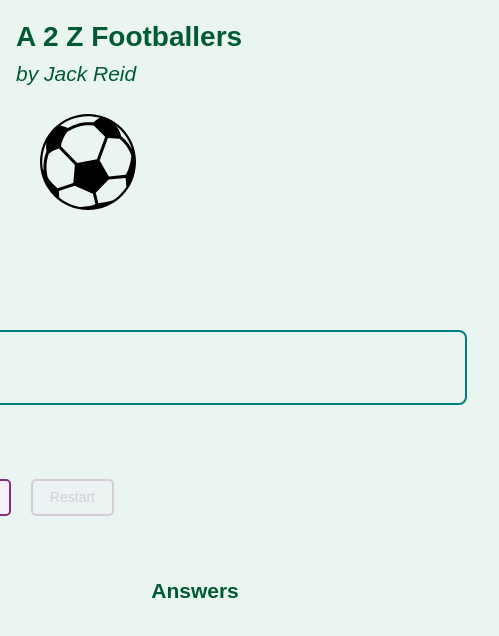
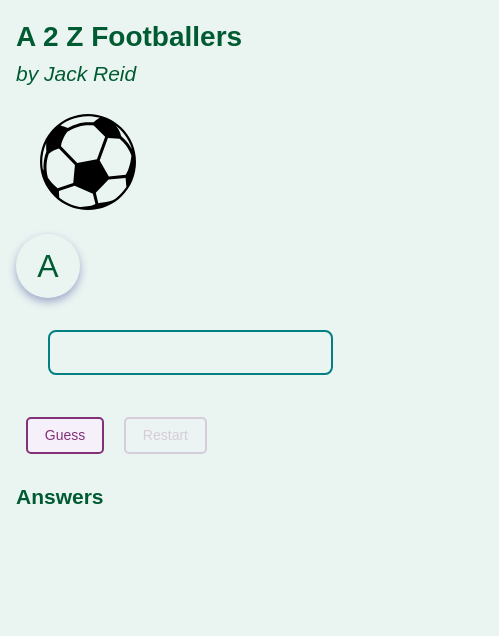
Before and after one commit to DavieReid/a2zfootballers, a React (Vite) app: page / in a window 390 px wide. Shown: the top 636 px of the page, 499 px wide, since content can reach past the window. Built offline with nearby package versions, Linux system fonts and the light colour scheme; a web font is replaced by a local one.

Commit message:
responsiveness

```diff
--- a/src/App.module.css
+++ b/src/App.module.css
@@ -11,7 +11,6 @@
   align-items: center;
   display: flex;
   flex-wrap: wrap;
-  align-self: center;
 }
 
 .main {
@@ -20,19 +19,19 @@
 }
 
 .answer {
-  font-size: 0.8rem;
   border-radius: 10px;
   min-width: 300px;
   text-align: left;
   display: flex;
   flex-direction: column;
+  font-weight: 100;
+  font-style: italic;
 }
 
 .answer-area {
   display: flex;
-  margin-left: auto;
+  flex-direction: column;
   margin-right: auto;
   flex-wrap: wrap;
   max-width: 75%;
-  overflow: auto;
 }
--- a/src/App.tsx
+++ b/src/App.tsx
@@ -104,17 +104,17 @@ function App() {
 							</Card>
 						</>
 					) : null}
-					<Card>
+					<div>
 						<Button onClick={handleClick} disabled={isComplete}>
 							Guess
 						</Button>
 						<Button onClick={handleRestart} disabled={currentLetter === "a"}>
 							Restart
 						</Button>
-					</Card>
+					</div>
 				</section>
 				<section className={styles["answer-area"]}>
-					<h2>Answers</h2>
+					<h1>Answers</h1>
 					<AnswerList>
 						{answers.map((answer) => (
 							<AnswerListOption key={answer.letter} answer={answer}>
--- a/src/components/AnswerList/AnswerList.module.css
+++ b/src/components/AnswerList/AnswerList.module.css
@@ -1,16 +1,25 @@
-.list{
+.list {
   list-style: none;
-    margin:0;
-    padding:0;
+  margin: 0;
+  padding: 0;
   display: flex;
   flex-wrap: wrap;
-    max-height: 60vh;
   flex-direction: column;
 }
 
-.option{
+.option {
   display: flex;
-    flex: 1 1 auto;
   gap: 1rem;
-    margin:1rem;
+  margin: 1rem;
+  flex-wrap: wrap;
+  animation: fade-in 0.5s ease-in;
 }
+
+@keyframes fade-in {
+  from {
+    opacity: 0;
+  } /* Starting state: hidden */
+  to {
+    opacity: 1;
+  } /* Ending state: fully visible */
+}
--- a/src/components/Input/Input.module.css
+++ b/src/components/Input/Input.module.css
@@ -27,8 +27,7 @@
 
 .root {
   background-color: var(--app-background-color);
-  min-width: 500px;
-  padding: 20px;
+
   border-radius: 8px;
   border: 2px solid var(--app-accent);
   font-size: 1.5em;
@@ -40,3 +39,42 @@
 .root:not(.shake):focus-visible {
   border: 2px dashed var(--app-accent);
 }
+
+@media only screen and (max-width: 600px) {
+  .root {
+    min-width: auto;
+    padding: 5px;
+  }
+}
+
+/* Small devices (portrait tablets and large phones, 600px and up) */
+@media only screen and (min-width: 600px) {
+  .root {
+    min-width: auto;
+    padding: 5px;
+  }
+}
+
+/* Medium devices (landscape tablets, 768px and up) */
+@media only screen and (min-width: 768px) {
+  .root {
+    min-width: auto;
+    padding: 5px;
+  }
+}
+
+/* Large devices (laptops/desktops, 992px and up) */
+@media only screen and (min-width: 992px) {
+  .root {
+    min-width: 500px;
+    padding: 20px;
+  }
+}
+
+/* Extra large devices (large laptops and desktops, 1200px and up) */
+@media only screen and (min-width: 1200px) {
+  .root {
+    min-width: 500px;
+    padding: 20px;
+  }
+}
```
Lines whose indentation alone changed are shown as unchanged.
